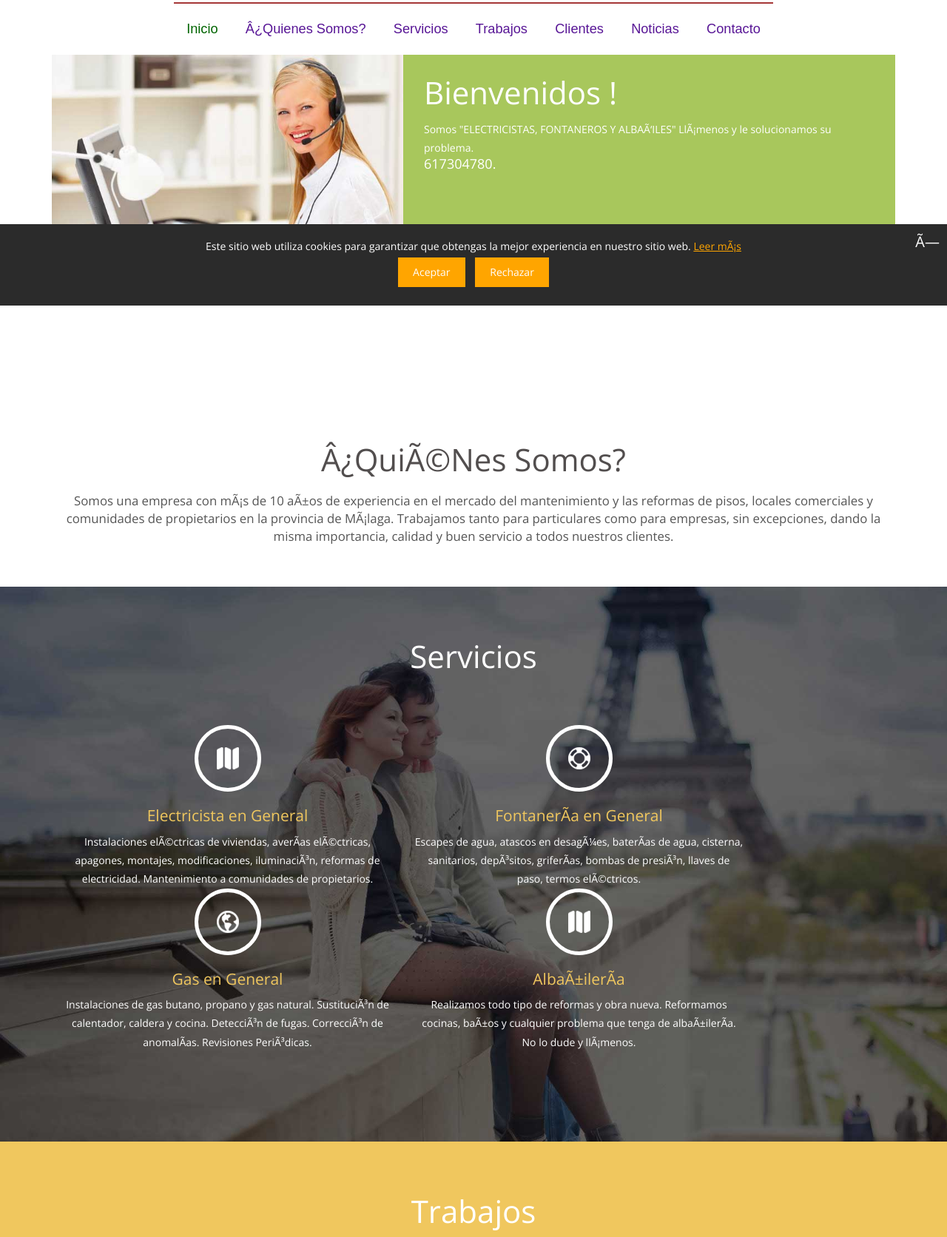
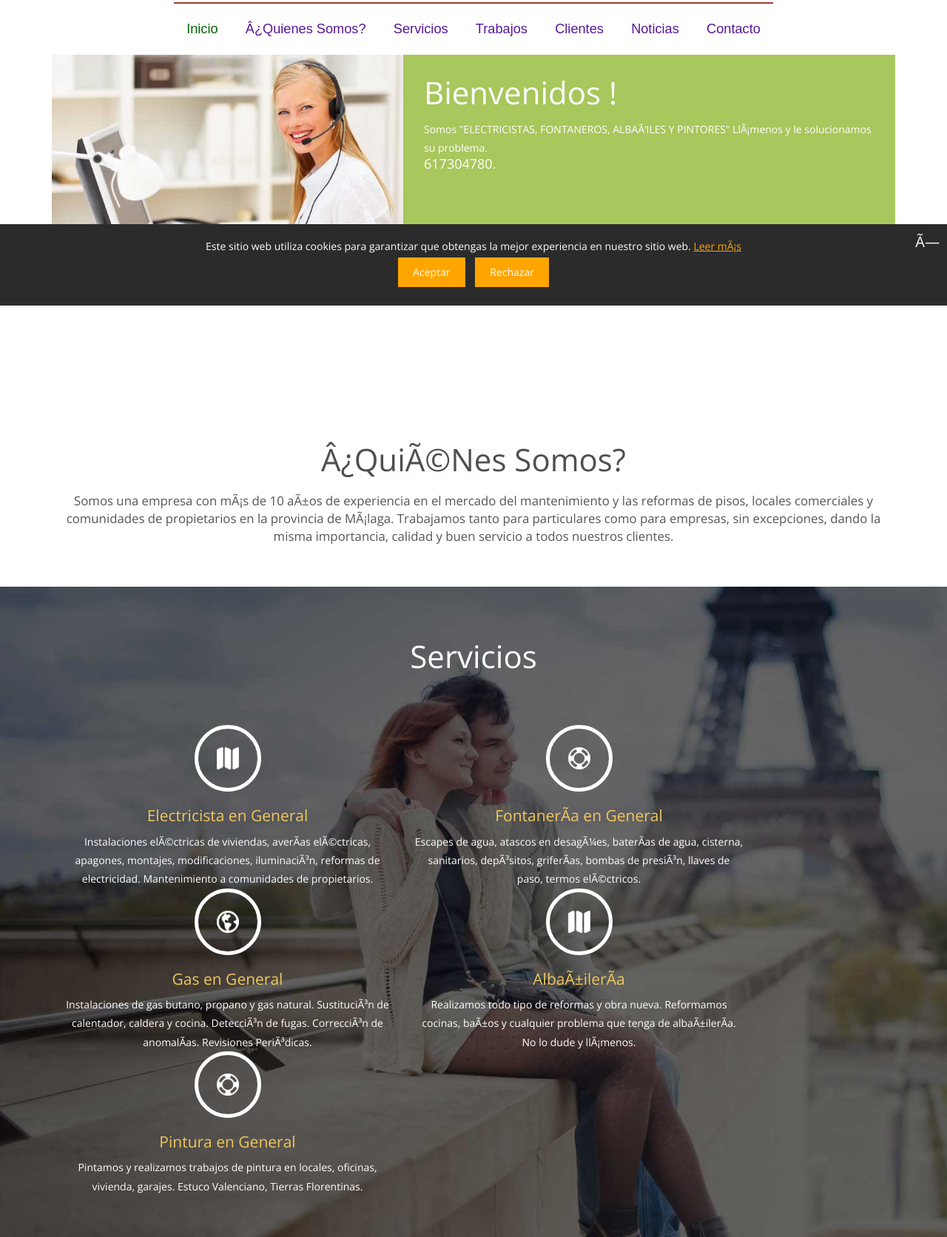
Before and after one commit to instalacionesgabriel/ronda, a plain HTML site: page index.html in a window 1280 px wide. Shown: the part 387-2059 px from the top of the page at 74% size. Drawn offline with nearby package versions, Linux system fonts and the light colour scheme; a web font is replaced by a local one.

Commit message:
Add files via upload

```diff
--- a/index.html
+++ b/index.html
@@ -83,7 +83,7 @@
 					</div>
 					<div class="col-md-7 right-grid">
 						 <h3> Bienvenidos !</h3>
-							<p>Somos "ELECTRICISTAS, FONTANEROS Y ALBAÑILES" Llámenos y le solucionamos su problema.
+							<p>Somos "ELECTRICISTAS, FONTANEROS, ALBAÑILES Y PINTORES" Llámenos y le solucionamos su problema.
 							<a data-global="phone"  href="tel:617 304 780" data-track-event="click" data-track-action="phone_link"><font color="white"><h4>617304780.</h4></font></a><p class="bodytext">&nbsp;</p><p class="bodytext"><span style="font-weight: bold;"></span></p>
 
 							</div>
@@ -147,7 +147,13 @@
 										</div>
 
 											</div>
-
+											<div class="col-md-5 ser-grid">
+												<div class="ser1">
+											<img src="images/icon2.png">
+												</div>
+												<h4>Pintura  en General</h4>
+													<p>Pintamos y realizamos trabajos de pintura en locales, oficinas, vivienda, garajes. Estuco Valenciano, Tierras Florentinas.</p>
+												</div>
 
 
 										</div>
@@ -387,7 +393,7 @@
 							<div class="footer-top">
 								</div>
 								<div class="footer-bottom">
-						<p>Copyright &copy; 2023 <span>Instalaciones Gabriel.</span> Todos los derechos reservados</a></p>
+						<p>Copyright &copy; 2024 <span>Instalaciones Gabriel.</span> Todos los derechos reservados</a></p>
 									</div>
 							<script type="text/javascript">
 						$(document).ready(function() {
```
